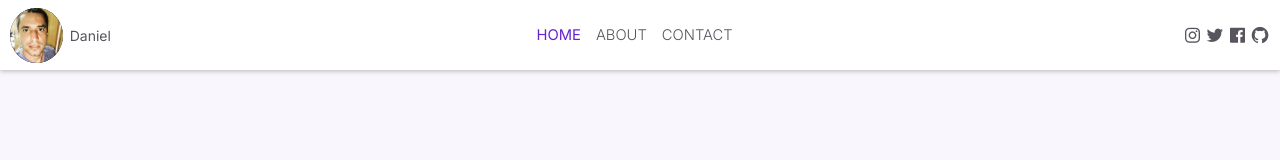
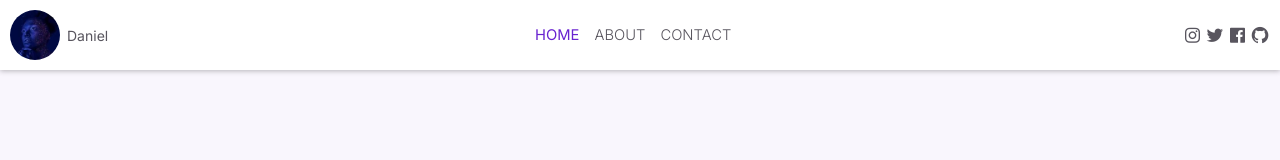
Before and after one commit to denenewton/Gulp, a website: page index.html in a window 1280 px wide. Drawn offline with nearby package versions, Linux system fonts and the light colour scheme; files that its build step writes are made by us from their sources; files whose address does not match are found by name.

Commit message:
changes on header

```diff
--- a/index.html
+++ b/index.html
@@ -12,9 +12,9 @@
 <body>
    <header class="header">
        <div class="header__content">
-          <div class="header__user" >
-            <img class="header__user-img" src="assets/img/daniel.png" alt="user">
-          </div>
+
+            <img class="header__user-img" src="assets/img/perfil.jpg" alt="user">
+
            <nav class="nav">
                <div class="nav__logo"><span>Daniel</span></div>
                <div class="nav__list">
@@ -45,7 +45,7 @@
        <nav class="navbar__content">
 
          <figure class="navbar__user" >
-            <img class="navbar__user-img" src="assets/img/daniel.png" alt="user">
+            <img class="navbar__user-img" src="assets/img/perfil.jpg" alt="user">
             <figcaption class="navbar__user-caption">
                 Daniel
             </figcaption>
--- a/src/scss/_header.scss
+++ b/src/scss/_header.scss
@@ -14,20 +14,17 @@
   }
   &__user {
     background-color: $black-color;
-    width: 5.5rem;
-    height: 5.5rem;
+    width: 5rem;
+    height: 5rem;
     overflow: hidden;
-    border-radius:1000%;
+    border-radius:50%;
     &-img {
-      width: 5.7rem;
-      height: 5.7rem;
+      width: 5rem;
+      height: 5rem;
       border-radius: 50%;
-      transition: all 0.1s;
-      transform: scale(1.02) translatex(-1.5px);
-      object-fit: cover;
+      transition: 0.1s;
       &:hover {
-        opacity: 0.75;
-        transform: scale(1.09) translateY(2px);
+        opacity: 0.98;
       }
     }
   }
@@ -39,7 +36,7 @@
   justify-content: space-between;
 
   &__toggle {
-    transition: all 0.4s;
+    transition: all 0.2s;
     display: none;
     @media (max-width: 500px) {
       display: block;
@@ -98,7 +95,7 @@
     i {
       font-size: 2rem;
       color: $text-color;
-      transition: 0.3s;
+      transition:all 0.2s;
       cursor: pointer;
 
       &:nth-child(1):hover {
```
Also changed, not shown: 1 other file.
